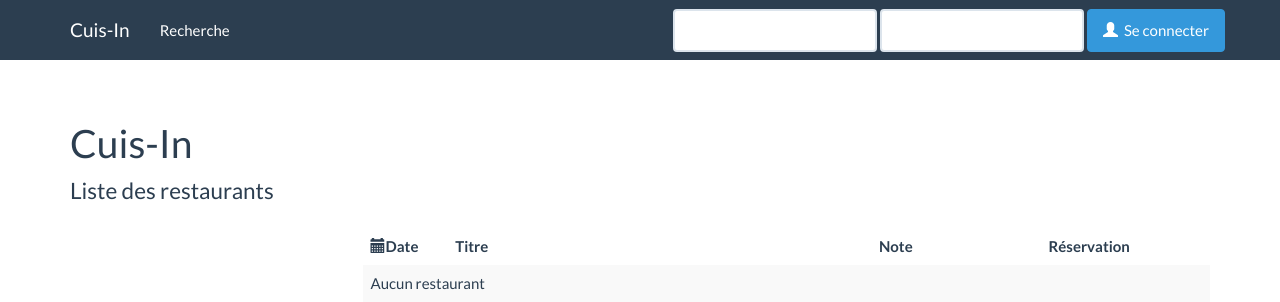
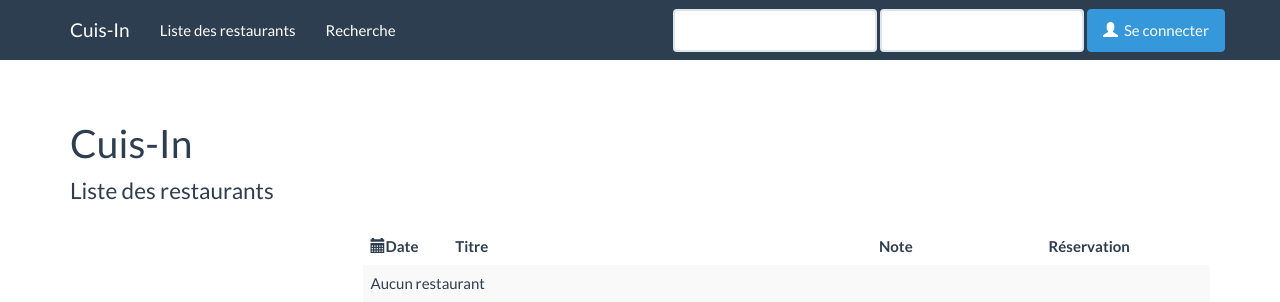
Before and after one commit to aroquemaurel/Cuis-In, a Django app: page /restaurants in a window 1280 px wide. Shown: the top 302 px of the page. Run offline with Django 3.2, Linux system fonts and the light colour scheme; data that the repository does not hold is empty; some libraries are stand-ins or nearby versions.

Commit message:
Add restaurants list in speedbar

```diff
--- a/templates/skeleton.html
+++ b/templates/skeleton.html
@@ -24,6 +24,10 @@
         </div>
         <div class="navbar-collapse collapse" id="navbar-main">
             <ul class="nav navbar-nav">
+                <li>
+                    <a href="{% url "restaurant.views.list" %}">Liste des restaurants</a>
+                </li>
+
                 {% if user.is_authenticated %}
                     <li>
                         <a href="{% url "recipe.views.add" %}">Ajouter une recette</a>
```
